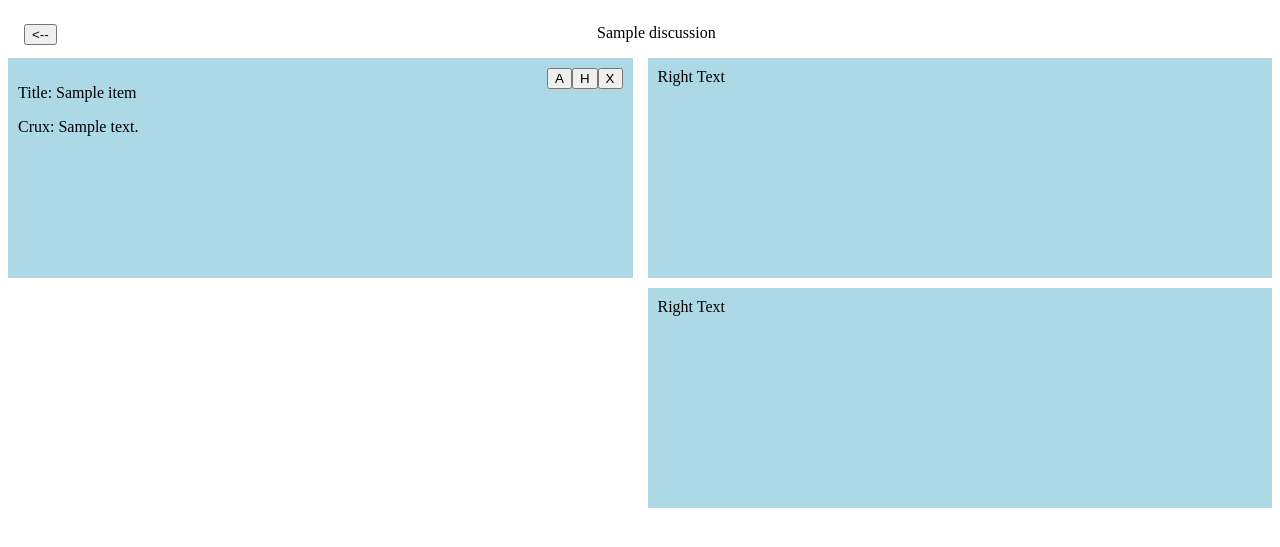
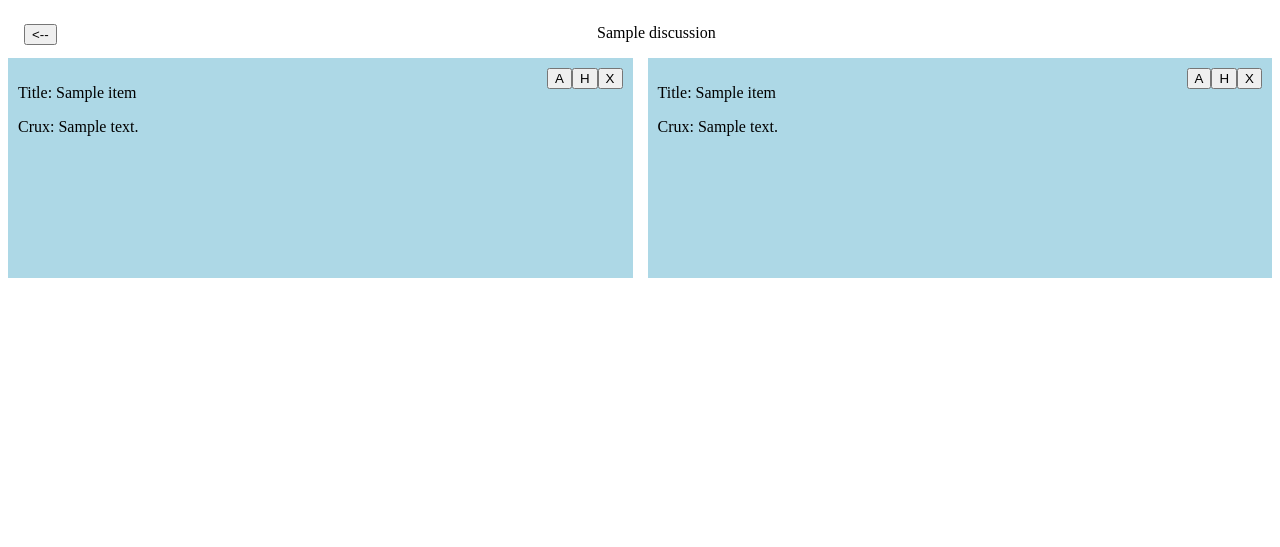
Before and after one commit to Vanzcoder/finalproject, a Python web app: template templates/discussion.html in a window 1280 px wide. Shown: the top 547 px of the page. Run offline with Jinja, Linux system fonts and the light colour scheme; the template is opened without the code that fills it: most values are stand-ins (such as "Sample title", 1, 10 or a date in 2020); some libraries are stand-ins or nearby versions.

Commit message:
WE GOT TWO PEOPLE WORKING

```diff
--- a/scripts/scriptDiscussion.js
+++ b/scripts/scriptDiscussion.js
@@ -16,28 +16,8 @@ function clickExpand() {
   $(".cruxPopup").toggle();
 }
 
-function clickExpand2() {
-  var button = $(this);
-
-  /* Searches through multiple parents */
-  var crux = $(this).parents(".text").children(".cruxContent").html();
-
-  /* How far you've scrolled */
-  var topVal = $(window).scrollTop();
-
-  //Hacky JS for now, formatting can come later
-  $(".cruxPopup").children(".popupText").html(crux);
-
-  /* Attempts to get popup to show up centered on page, but not yet working */
-  $(".cruxPopup").css({top : topVal});
-
-  $(".overlay").toggle();
-  $(".cruxPopup").toggle();
-}
-
 /* Button selectors*/
-$(".expandButton").click(clickExpand2);
-$(".closeExpandButton").click(clickExpand);
+$(".expandButton").click(clickExpand);
 
 
 function onHold() {
--- a/stylesheets/stylesDiscussion.css
+++ b/stylesheets/stylesDiscussion.css
@@ -62,7 +62,7 @@
 
 /* The popup first starts out invisible */
 .cruxPopup {
-  position:relative;
+  position: relative;
   display: none;
   background-color: white;
   margin: 0 auto;
--- a/templates/discussion.html
+++ b/templates/discussion.html
@@ -12,11 +12,12 @@
 
   <body>
 
+    <!-- Dark overlay for popup-->
     <div class="overlay"></div>
 
     <!--The intro popup-->
     <div class="cruxPopup">
-      <button class="rightfloat closeExpandButton">X</button>
+      <button class="rightfloat expandButton">X</button>
       <div class="popupText"></div>
     </div>
 
@@ -31,7 +32,7 @@
   <!--What's happening here is that we're running a conditional within our for loop to check if the OnHold boolean is True. If so, then we don't initialize it with the add'l CSS class "onHold", which is responsible for the additional styling changes-->
       <div class="left">
 
-        {% for item in cruxes %}
+        {% for item in cruxesByUser1 %}
           {% if item.onHold %}
             <div class = "text onHold">
               <div class="buttonBar">
@@ -78,15 +79,64 @@
           </div>
           {% endif %}
         {% endfor %}
+
         </div>
 
 
       <div class="right">
-          <div class="text">Right Text</div>
-          <div class="text">Right Text</div>
+
+        {% for item in cruxesByUser2 %}
+          {% if item.onHold %}
+            <div class = "text onHold">
+              <div class="buttonBar">
+                <button class="expandButton rightfloat">X</button>
+                <button class="rightfloat onHoldButton" value="{{ item.key.urlsafe() }}">H</button>
+                <button class="rightfloat onAcceptButton" value="{{ item.key.urlsafe() }}">A</button>
+              </div>
+              <p class = "cruxTitle">
+                Title: {{item.title}}
+              </p>
+              <p class = "cruxContent">
+                Crux: {{item.content}}
+              </p>
+            </div>
+
+          {% elif item.onAccept %}
+            <div class = "text onAccept">
+              <div class="buttonBar">
+                <button class="expandButton rightfloat">X</button>
+                <button class="rightfloat onHoldButton" value="{{ item.key.urlsafe() }}">H</button>
+                <button class="rightfloat onAcceptButton" value="{{ item.key.urlsafe() }}">A</button>
+              </div>
+              <p class = "cruxTitle">
+                Title: {{item.title}}
+              </p>
+              <p class = "cruxContent">
+                Crux: {{item.content}}
+              </p>
+            </div>
+
+          {% else %}
+          <div class = "text">
+            <div class="buttonBar">
+              <button class="expandButton rightfloat">X</button>
+              <button class="rightfloat onHoldButton" value="{{ item.key.urlsafe() }}">H</button>
+              <button class="rightfloat onAcceptButton" value="{{ item.key.urlsafe() }}">A</button>
+            </div>
+            <p class = "cruxTitle">
+              Title: {{item.title}}
+            </p>
+            <p class = "cruxContent">
+              Crux: {{item.content}}
+            </p>
+          </div>
+          {% endif %}
+        {% endfor %}
+
       </div>
 
     </div>
+
 
     <br />
 
```
Also changed, not shown: main.py (+17 -6 lines).
